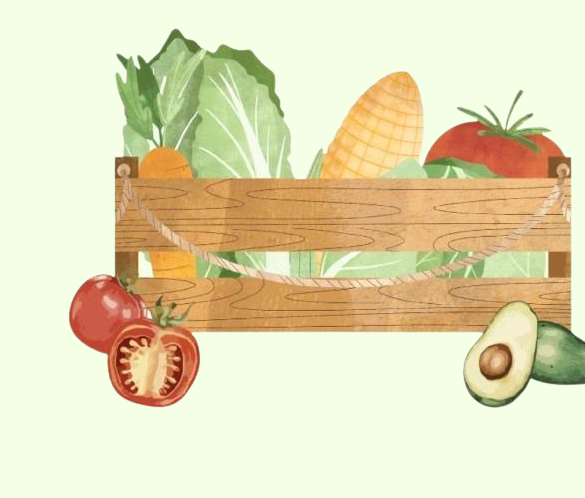
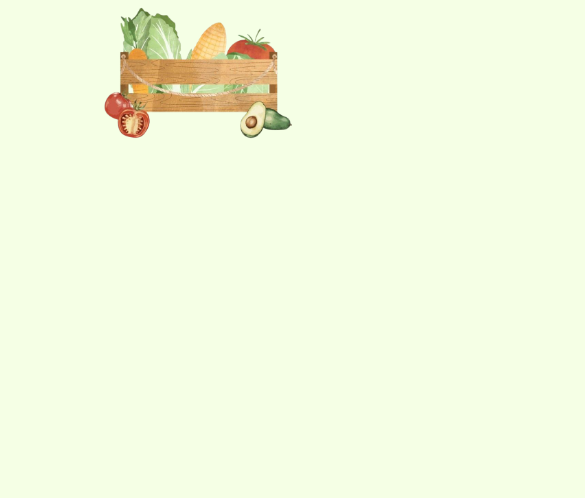
Before and after one commit to AizhanKarpykova/Assignment-1, a plain HTML site: page index.html in a window 390 px wide. Shown: the part 346-844 px from the top of the page, 585 px wide, since content can reach past the window. Drawn offline with Linux system fonts and the light colour scheme.

Commit message:
Update style.css

```diff
--- a/style.css
+++ b/style.css
@@ -44,6 +44,7 @@ html{
     display: flex;
     gap: 40%;
     justify-content: center;
+    width: 100%;
 }
 
 .nav-bar ul li {
@@ -298,7 +299,11 @@ iframe{
     .nav-bar ul li a {
       font-size: 0.8em;
     }
-
+    .veggi{
+        width: 50%;
+        position: relative;
+        left: 13%;
+    }
     .title {
       font-size: 1.8em;
     }
```
